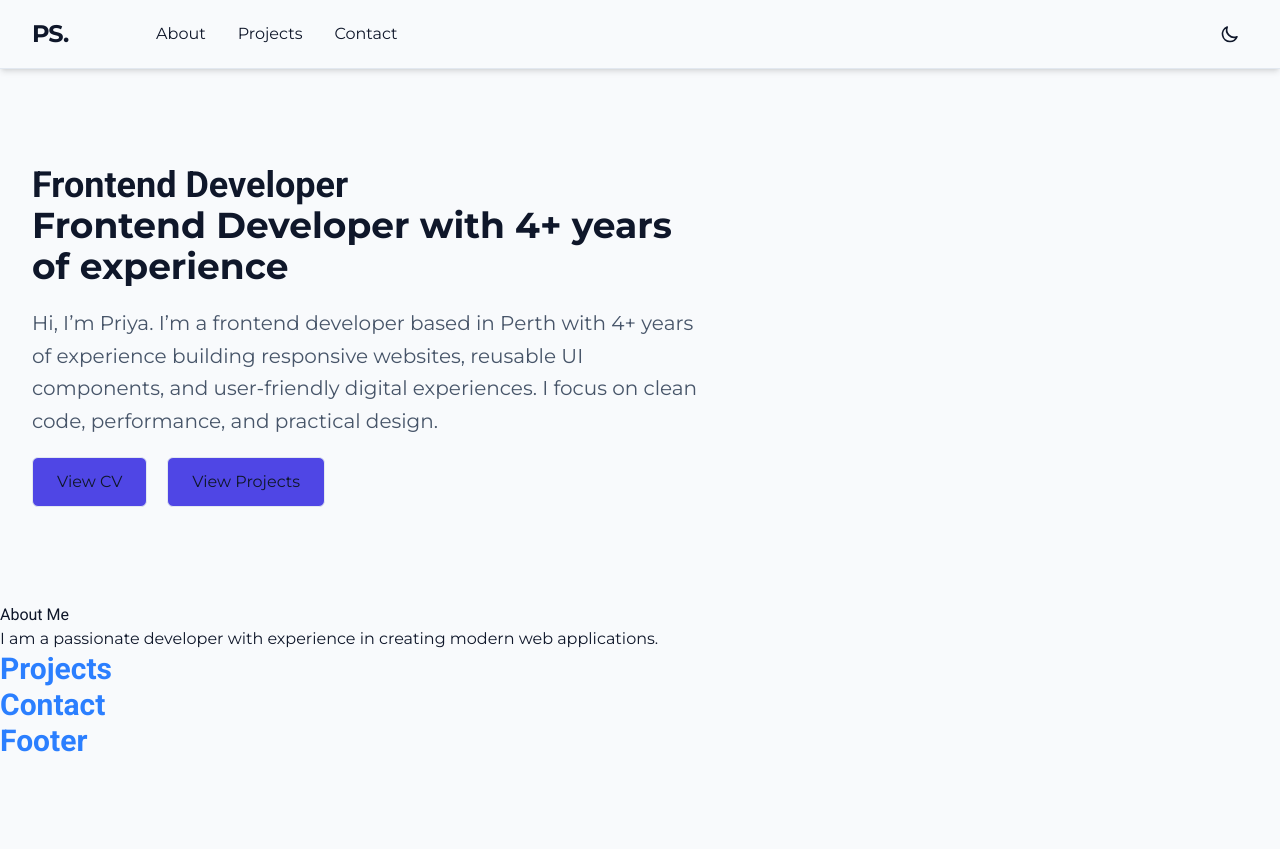
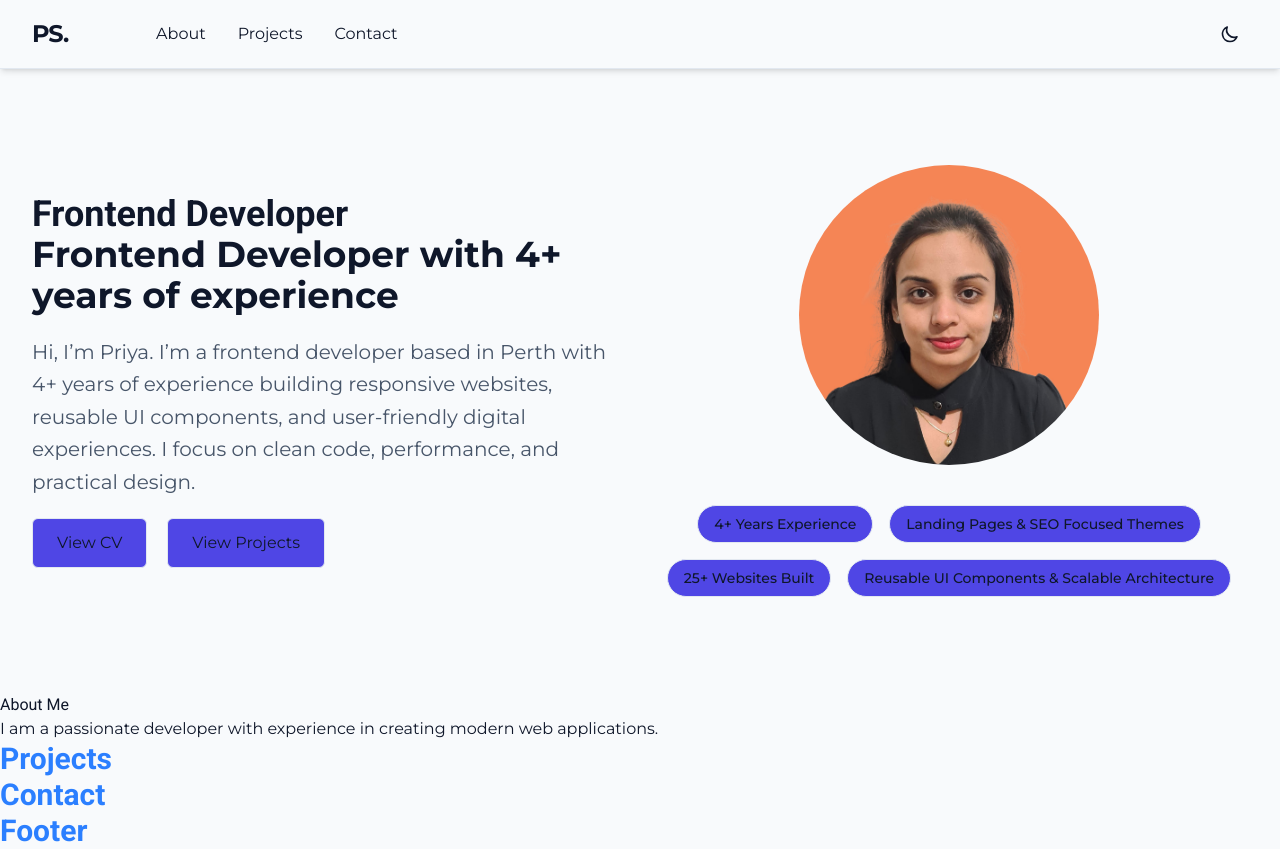
Before and after one commit to piihushah/priya-portfolio, a React (Vite) app: page / in a window 1280 px wide. Before the commit the page ends 800 px from the top, so only its background shows below. Built offline with nearby package versions, Linux system fonts and the light colour scheme.

Commit message:
Hero section updated

```diff
--- a/src/components/Hero.jsx
+++ b/src/components/Hero.jsx
@@ -3,7 +3,9 @@ import Button from "./Button";
 function Hero() {
   return (
     <div className="section">
-      <div className="container flex flex-col gap-5">
+      <div className="container flex flex-col md:flex-row gap-5 items-center justify-center ">
+        {/* Section One */}
+        <div className="flex-1 flex flex-col gap-5">
           <h1 className="text-2xl md:text-4xl font-bold text-(--text-primary) md:max-w-2xl">
             Frontend Developer <br />
             <span className="text-(--text-accent) ">Frontend Developer with 4+ years of experience</span>
@@ -15,7 +17,27 @@ function Hero() {
           </p>
           <div className="flex flex-wrap gap-5">
             <Button onClick={() => window.open("/assets/Priya_Shah_Resume_2026.pdf", "_blank")}>View CV</Button>
-          <Button onClick={() => window.open("#projects")}>View Projects</Button>
+            <Button onClick={() => (window.location.hash = "#projects")}>View Projects</Button>
+          </div>
+        </div>
+        {/* Section Two */}
+        <div className="flex-1 flex flex-col gap-5 items-center justify-center">
+          <img src="/assets/priya.png" alt="Priya Shah" className="w-75 h-75 rounded-full object-cover" />
+          {/* Badges */}
+          <div className="flex flex-wrap gap-4 mt-5 items-center justify-center">
+            <span className="bg-(--primary) text-(--text-surface) border border-(--border) px-4 py-2 rounded-full text-sm font-medium">
+              4+ Years Experience
+            </span>
+            <span className="bg-(--primary) text-(--text-surface) border border-(--border) px-4 py-2 rounded-full text-sm font-medium">
+              Landing Pages & SEO Focused Themes
+            </span>
+            <span className="bg-(--primary) text-(--text-surface) border border-(--border) px-4 py-2 rounded-full text-sm font-medium">
+              25+ Websites Built
+            </span>
+            <span className="bg-(--primary) text-(--text-surface) border border-(--border) px-4 py-2 rounded-full text-sm font-medium">
+              Reusable UI Components & Scalable Architecture
+            </span>
+          </div>
         </div>
       </div>
     </div>
```
Also changed, not shown: public/assets/priya.png (added). Lines whose indentation alone changed are shown as unchanged.
